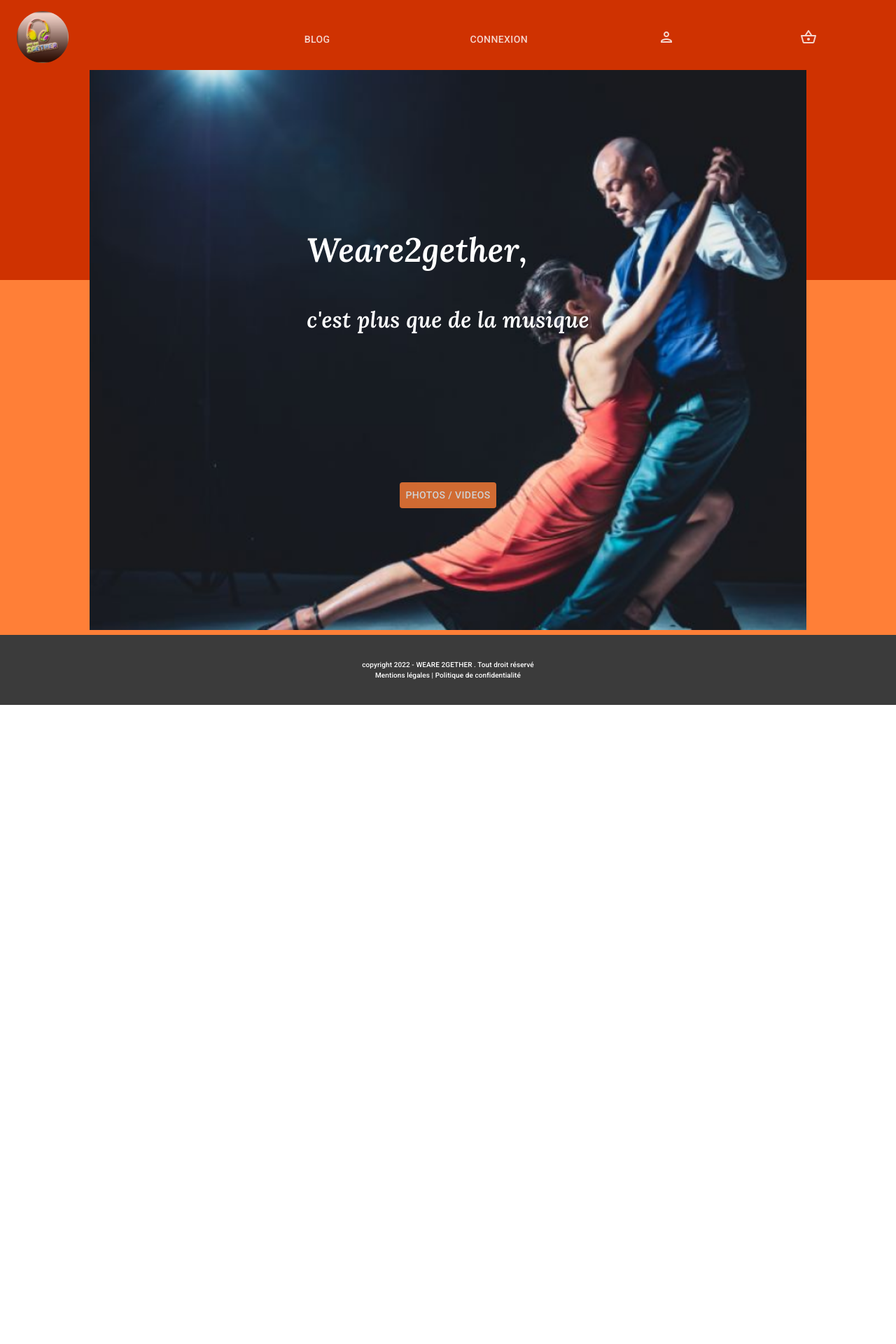
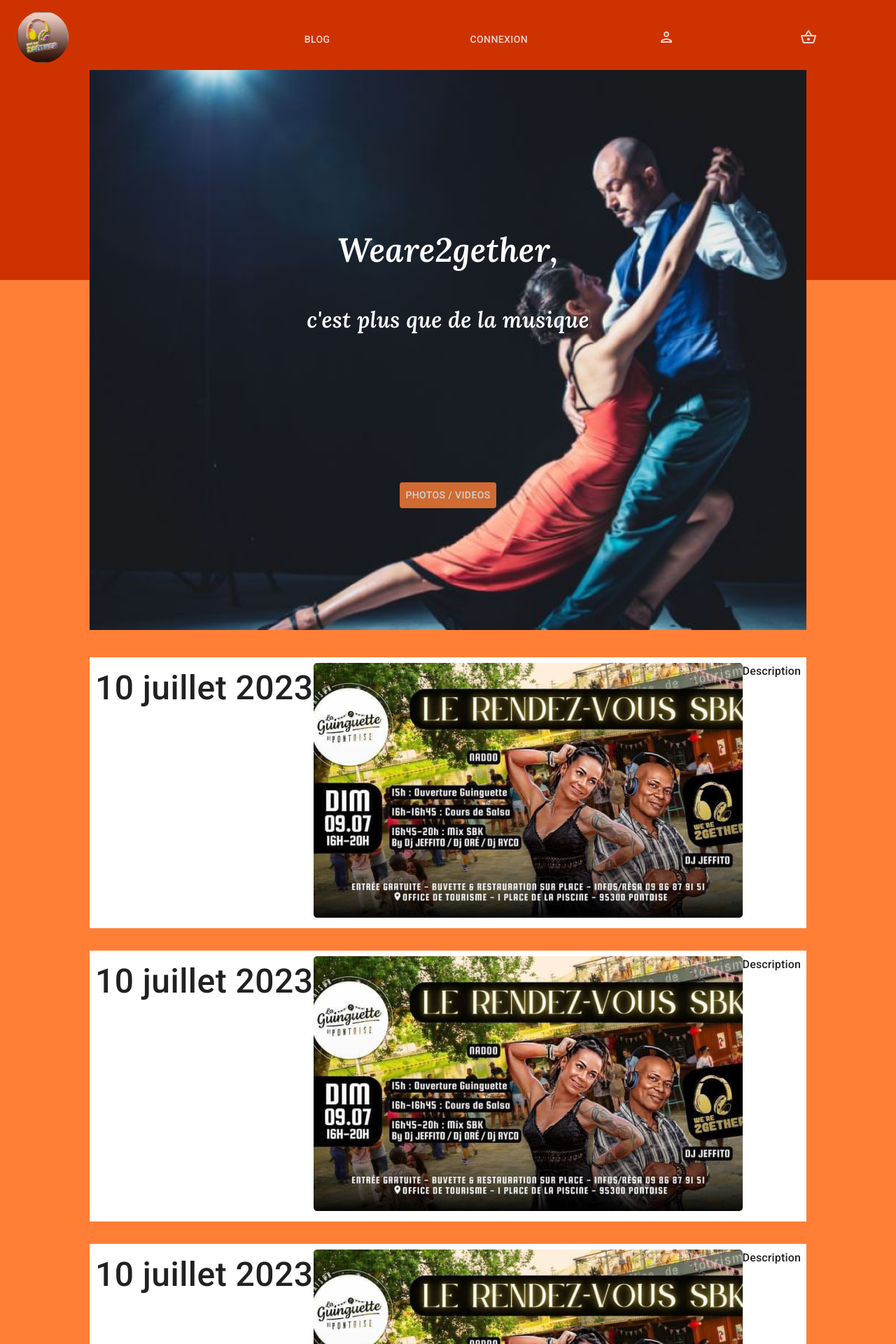
Before and after one commit to nivorako/weare2gether, a React (Create React App) app: page / in a window 1280 px wide. Shown: the top 1920 px of the page at 70% size. Before the commit the page ends 1007 px from the top, so only its background shows below. Built offline with nearby package versions, Linux system fonts and the light colour scheme.

Commit message:
set up events in home

```diff
--- a/src/components/Event.js
+++ b/src/components/Event.js
@@ -1,7 +1,9 @@
 import React from 'react';
 
-// import { Box } from '@mui/material';
+import { Box } from '@mui/material';
 import styled from '@emotion/styled';
+import { Typography } from '@mui/material';
+import EventImg from "../assets/salsaGuinguette 1.png";
 
 /**
  * Représente un évènement
@@ -10,16 +12,31 @@ import styled from '@emotion/styled';
 const Event = () => {
     return (
         <EventContainer>
-            Ici la section event
+            <Typography
+                fontSize="48px"
+            >
+                10 juillet 2023
+            </Typography>
+
+
+            <Box>
+                <img src={EventImg} alt="" width="100%"></img>
+            </Box>
+            <Box>Description</Box>
         </EventContainer>
     )
 };
 
 const EventContainer = styled.div`
     witdh:100%;
-    height:100%;
+
+    display:flex;
+    justify-content: space-between;
+    padding: .5rem;
     background-color: white;
-
+    margin-bottom: 2rem;
 `;
 
+// const EventElt = styled.
+
 export default Event
--- a/src/components/Header.js
+++ b/src/components/Header.js
@@ -23,6 +23,8 @@ import Menu from "../assets/menuWhite.svg";
 
 const Header = () => {
 
+    const activePage = useSelector(state => state.page.activePage);
+
     const dispatch = useDispatch();
 
     const isMobile = useMediaQuery("(max-width:768px)",  {noSsr: true});
@@ -40,6 +42,7 @@ const Header = () => {
     return (
         <>
             <CssBaseline />
+            <HeaderContainer>
                 <AppBar
                     position="static"
                     sx={{
@@ -157,12 +160,19 @@ const Header = () => {
                         }
                     </Toolbar>
                     <HeaderTitle>
-                    salsa
+                        { activePage === "Connexion" ? "Connexion" :
+                            (activePage === "Blog" ? "Blog" : "Home")}
                     </HeaderTitle>
                 </AppBar>
+            </HeaderContainer>
         </>
     )
 };
+
+const HeaderContainer = styled.header`
+    width:100%;
+    height: auto;
+`;
 
 const HeaderLink = styled(Link)`
     text-decoration: none;
--- /dev/null
+++ b/src/features/pageSlice.js
@@ -0,0 +1,18 @@
+import { createSlice } from "@reduxjs/toolkit";
+
+const initialState = {
+    activePage: ""
+};
+
+const pageSlice = createSlice({
+    name:"page",
+    initialState,
+    reducers: {
+        setActivePage: (state, action) => {
+            state.activePage = action.payload;
+        }
+    }
+});
+
+export const { setActivePage } = pageSlice.actions;
+export default pageSlice.reducer;
--- a/src/pages/Blog.js
+++ b/src/pages/Blog.js
@@ -1,6 +1,15 @@
-import React from 'react'
+import React, { useEffect } from 'react';
+import { useDispatch } from 'react-redux';
+import { setActivePage } from '../features/pageSlice';
 
 const Blog = () => {
+    const dispatch = useDispatch();
+
+  // Mettre à jour l'état de la page active lorsque le composant est monté
+  useEffect(() => {
+    dispatch(setActivePage('Blog'));
+  }, [dispatch]);
+
     return (
         <div>
             ici page blog
--- a/src/pages/Connexion.js
+++ b/src/pages/Connexion.js
@@ -1,6 +1,14 @@
-import React from 'react'
+import React, {useEffect} from 'react'
+import { useDispatch } from 'react-redux';
+import { setActivePage } from '../features/pageSlice';
 
 const Connexion = () => {
+  const dispatch = useDispatch();
+
+  // Mettre à jour l'état de la page active lorsque le composant est monté
+  useEffect(() => {
+    dispatch(setActivePage('Connexion'));
+  }, [dispatch]);
   return (
     <div>
         page connexion
--- a/src/pages/Home.js
+++ b/src/pages/Home.js
@@ -24,6 +24,7 @@ const Home = () => {
                             flexDirection:"column",
                             justifyContent:"space-evenly",
                             alignItems:"center",
+                            textAlign: "center"
                         }}
                     >
                         <Box>
@@ -39,21 +40,18 @@ const Home = () => {
 
                     </Box>
                 </HomeTitle>
-                {/* <HomeEvents>
-                    <HomeEvent>
-                        <Event />
-                    </HomeEvent>
-                    <HomeEvent>
-                        <Event />
-                    </HomeEvent>
-                </HomeEvents> */}
+                <HomeEvents>
+                    <Event/>
+                    <Event/>
+                    <Event/>
+                </HomeEvents>
             </HomeBox>
         </HomeContainer>
     </>
   )
 };
 
-const HomeContainer = styled.div`
+const HomeContainer = styled.main`
     width:100%;
     background-color:var(--secondary);
 `;
@@ -72,7 +70,6 @@ const HomeBox = styled.div`
 const HomeTitle = styled.section`
     position: relative;
     width:100%
-
 `;
 
 const Title = styled.h1`
@@ -81,6 +78,9 @@ const Title = styled.h1`
     font-size: 48px;
     font-weight:bold;
     font-family:Lora;
+    @media (max-width: 450px) {
+        margin: 0 1rem 0 1rem;
+      }
 `;
 
 const Desc = styled.h1`
@@ -89,11 +89,16 @@ const Desc = styled.h1`
     font-size: 32px;
     font-weight:bold;
     font-family:Lora;
+    @media (max-width: 450px) {
+        margin: 0 1rem 0 1rem;
+      }
 `;
 
 const HomeEvents = styled.section`
     width:100%;
-    margin-top: 5rem;
+    height: auto;
+    margin-top: 2rem;
+    margin-bottom: 2rem;
 `;
 
 const HomeEvent = styled.div`
--- a/src/store.js
+++ b/src/store.js
@@ -1,9 +1,11 @@
 import { configureStore } from "@reduxjs/toolkit";
 
 import DrawerReducer from "./features/drawerSlice";
+import pageReducer from "./features/pageSlice";
 
 export const store = configureStore({
     reducer: {
-        drawer: DrawerReducer
+        drawer: DrawerReducer,
+        page: pageReducer
     },
 })
```
Also changed, not shown: src/assets/salsaGuinguette 1.png (added). Lines whose indentation alone changed are shown as unchanged.
